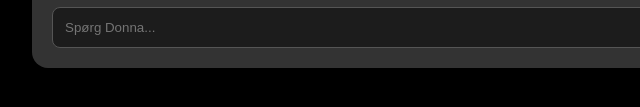
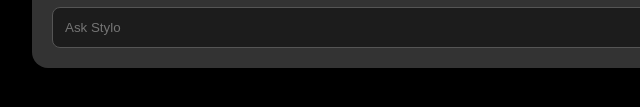
Before and after one commit to 28ede1/Stylo.ai, a plain HTML site: page index.html in a window 1280 px wide. Shown: the part 375-482 px from the top of the page, 96-736 px from the left. Drawn offline with nearby package versions, Linux system fonts and the light colour scheme.

Commit message:
Update index.html

```diff
--- a/index.html
+++ b/index.html
@@ -176,7 +176,7 @@
             <h2>Meet Stylo</h2>
             <div id="chat-box"></div>
             <div class="input-container">
-                <input type="text" id="user-input" placeholder="Spørg Donna...">
+                <input type="text" id="user-input" placeholder="Ask Stylo">
                 <button onclick="sendMessage()">Send</button>
             </div>
         </div>
```
